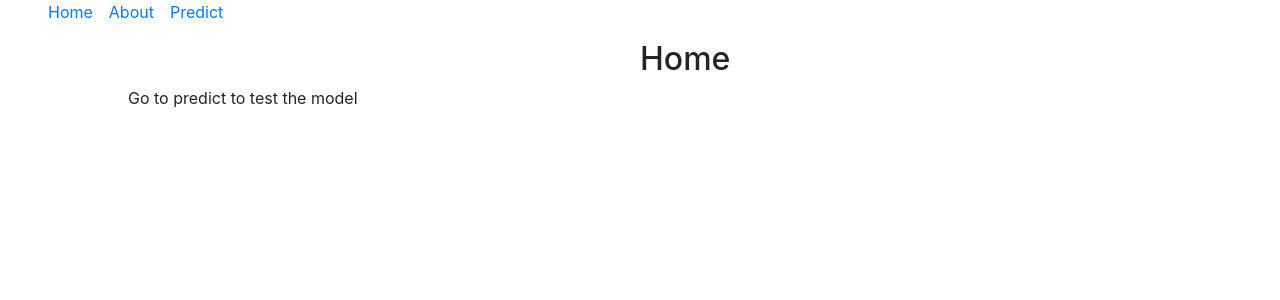
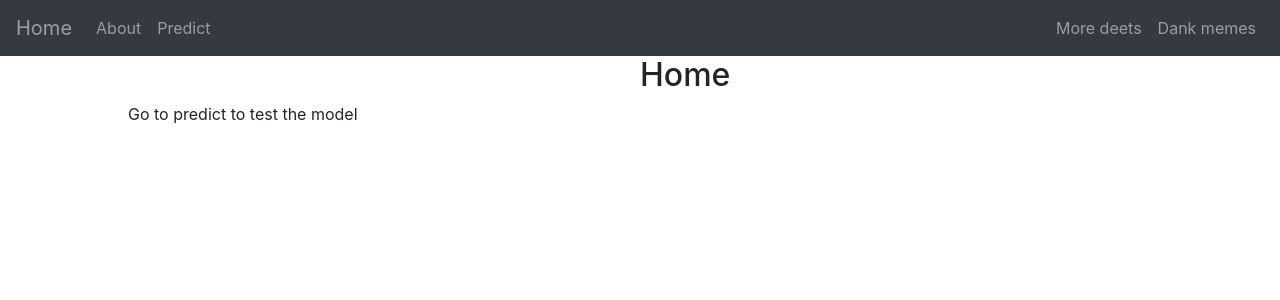
Before and after one commit to dcharua/ApredizajeAutomatico, a React (Create React App) app in the folder front/: page / in a window 1280 px wide. Shown: the top 300 px of the page. Built offline with nearby package versions, Linux system fonts and the light colour scheme.

Commit message:
new navbar

```diff
--- a/front/src/App.js
+++ b/front/src/App.js
@@ -1,34 +1,24 @@
 import React from 'react';
 import Predict from './components/predict'
 import About from './components/about'
+import MyNavbar from './components/MyNavbar';
+
 
 import {
   BrowserRouter as Router,
   Switch,
   Route,
-  Link
 } from "react-router-dom";
 
-import logo from './logo.svg';
 import './App.css';
+
 
 function App() {
   return (
     <Router>
       <div>
-        <nav>
-          <ul>
-            <li>
-              <Link to="/">Home</Link>
-            </li>
-            <li>
-              <Link to="/about">About</Link>
-            </li>
-            <li>
-              <Link to="/predict">Predict</Link>
-            </li>
-          </ul>
-        </nav>
+
+       <MyNavbar></MyNavbar>
 
         {/* A <Switch> looks through its children <Route>s and
           renders the first one that matches the current URL. */}
--- /dev/null
+++ b/front/src/components/MyNavbar.js
@@ -0,0 +1,26 @@
+import React from 'react';
+import Navbar from 'react-bootstrap/Navbar'
+import Nav from 'react-bootstrap/Nav'
+import {Link} from "react-router-dom";
+
+function MyNavbar() {
+    return (
+        <Navbar collapseOnSelect expand="lg" bg="dark" variant="dark">
+        <Navbar.Brand > <Link to="/">Home</Link></Navbar.Brand>
+        <Navbar.Toggle aria-controls="responsive-navbar-nav" />
+        <Navbar.Collapse id="responsive-navbar-nav">
+          <Nav className="mr-auto">
+            <Nav.Link> <Link to="/about">About</Link></Nav.Link>
+            <Nav.Link><Link to="/predict">Predict</Link></Nav.Link>
+          </Nav>
+          <Nav>
+            <Nav.Link href="#deets">More deets</Nav.Link>
+            <Nav.Link eventKey={2} href="#memes">
+              Dank memes
+            </Nav.Link>
+          </Nav>
+        </Navbar.Collapse>
+      </Navbar>
+    );
+}
+export default MyNavbar;
--- a/front/src/index.css
+++ b/front/src/index.css
@@ -37,3 +37,7 @@ li {
   flex-wrap: wrap;
 
 }
+
+a{
+  color: rgba(255,255,255,.5) !important;
+}
```
